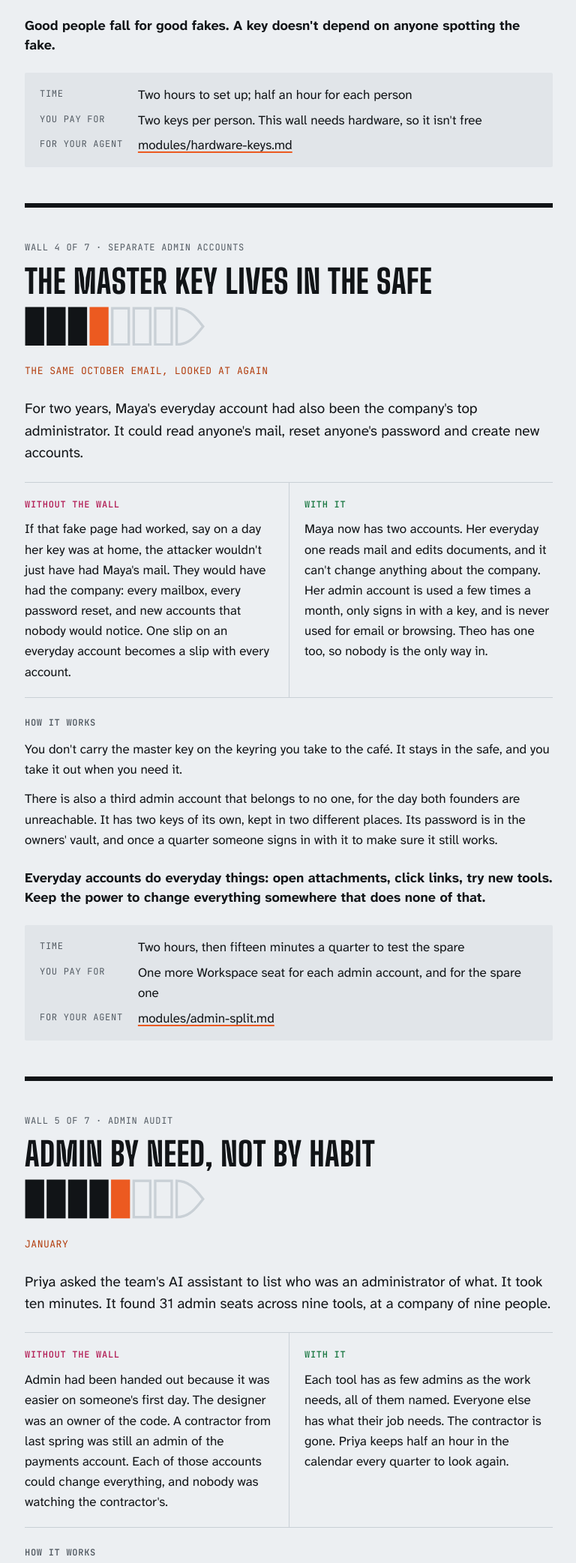
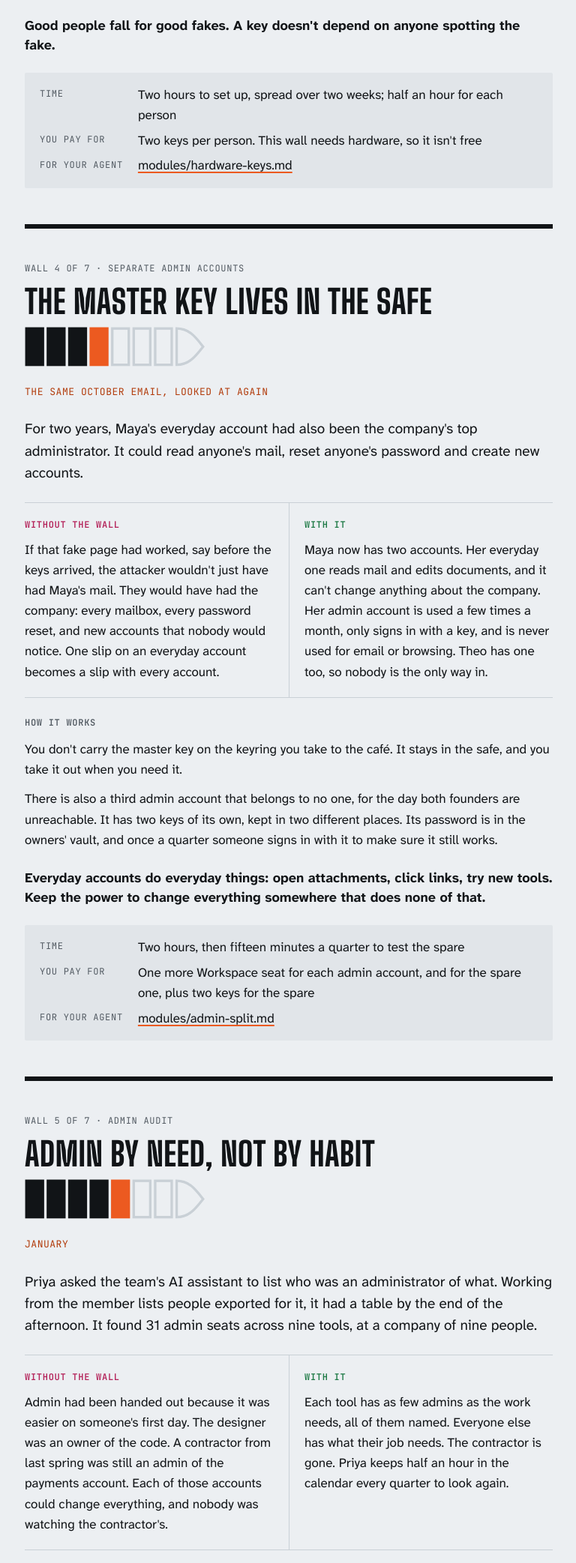
Before and after one commit to bulkhead-labs/opsec-baseline, a plain HTML site: page docs/index.html in a window 1280 px wide. Shown: the part 4258-6343 px from the top of the page at 75% size, without its empty margins (255-1023 px from the left). Drawn offline with Linux system fonts and the light colour scheme.

Commit message:
Address review: break-glass reach, key-only sign-in for new accounts, a way back for restricted apps
- admin-split: every super admin is a 1Password owner, so the
  break-glass password stays reachable when Google is the problem;
  another super admin's backup codes are the way back; Super Admin only
  for the two named people.
- hardware-keys: lost-key list before enforcement; one-day enrollment
  period on the admins group; Google's name for the grace period; a key
  PIN you can remember.
- ai-connector-scopes: the apps teams forget before restricting Gmail
  and Drive, and how to restore one; depends on password-manager.
- phone-sim depends on admin-split.
- password-manager: Unlock with SSO doesn't remove people from
  1Password; the later handoffs name their checks.
- Story: no overclaims on time, cost or what a Gmail permission can hold.

Co-Authored-By: Claude Opus 5.5 <noreply@anthropic.com>
Signed-off-by: agent-ar-00 <341031384+agent-ar-00@users.noreply.github.com>

```diff
--- a/docs/index.html
+++ b/docs/index.html
@@ -246,7 +246,7 @@ footer { border-top: 1px solid var(--line); padding-top: 1.5rem; color: var(--mu
   </div>
   <p class="why">Good people fall for good fakes. A key doesn't depend on anyone spotting the fake.</p>
   <dl class="takes">
-    <dt>Time</dt><dd>Two hours to set up; half an hour for each person</dd>
+    <dt>Time</dt><dd>Two hours to set up, spread over two weeks; half an hour for each person</dd>
     <dt>You pay for</dt><dd>Two keys per person. This wall needs hardware, so it isn't free</dd>
     <dt>For your agent</dt><dd><a href="https://github.com/bulkhead-labs/opsec-baseline/blob/main/modules/hardware-keys.md">modules/hardware-keys.md</a></dd>
   </dl>
@@ -263,7 +263,7 @@ footer { border-top: 1px solid var(--line); padding-top: 1.5rem; color: var(--mu
   <div class="pair">
     <div class="without">
       <p class="label">Without the wall</p>
-      <p>If that fake page had worked, say on a day her key was at home, the attacker wouldn't just have had Maya's mail. They would have had the company: every mailbox, every password reset, and new accounts that nobody would notice. One slip on an everyday account becomes a slip with every account.</p>
+      <p>If that fake page had worked, say before the keys arrived, the attacker wouldn't just have had Maya's mail. They would have had the company: every mailbox, every password reset, and new accounts that nobody would notice. One slip on an everyday account becomes a slip with every account.</p>
     </div>
     <div class="with">
       <p class="label">With it</p>
@@ -278,7 +278,7 @@ footer { border-top: 1px solid var(--line); padding-top: 1.5rem; color: var(--mu
   <p class="why">Everyday accounts do everyday things: open attachments, click links, try new tools. Keep the power to change everything somewhere that does none of that.</p>
   <dl class="takes">
     <dt>Time</dt><dd>Two hours, then fifteen minutes a quarter to test the spare</dd>
-    <dt>You pay for</dt><dd>One more Workspace seat for each admin account, and for the spare one</dd>
+    <dt>You pay for</dt><dd>One more Workspace seat for each admin account, and for the spare one, plus two keys for the spare</dd>
     <dt>For your agent</dt><dd><a href="https://github.com/bulkhead-labs/opsec-baseline/blob/main/modules/admin-split.md">modules/admin-split.md</a></dd>
   </dl>
 </section>
@@ -290,7 +290,7 @@ footer { border-top: 1px solid var(--line); padding-top: 1.5rem; color: var(--mu
     <svg class="hull" viewBox="-1 -1 109 24" role="img" aria-label="A hull with seven compartments; wall 5 of 7 lit"><rect class="c done" x="0" y="0" width="10" height="22"/><rect class="c done" x="13" y="0" width="10" height="22"/><rect class="c done" x="26" y="0" width="10" height="22"/><rect class="c done" x="39" y="0" width="10" height="22"/><rect class="c lit" x="52" y="0" width="10" height="22"/><rect class="c" x="65" y="0" width="10" height="22"/><rect class="c" x="78" y="0" width="10" height="22"/><path class="bow" d="M91 0 C99 0 103 6 107 11 C103 16 99 22 91 22 Z"/></svg>
   </div>
   <p class="when">January</p>
-  <p class="scene">Priya asked the team's AI assistant to list who was an administrator of what. It took ten minutes. It found 31 admin seats across nine tools, at a company of nine people.</p>
+  <p class="scene">Priya asked the team's AI assistant to list who was an administrator of what. Working from the member lists people exported for it, it had a table by the end of the afternoon. It found 31 admin seats across nine tools, at a company of nine people.</p>
   <div class="pair">
     <div class="without">
       <p class="label">Without the wall</p>
@@ -337,7 +337,7 @@ footer { border-top: 1px solid var(--line); padding-top: 1.5rem; color: var(--mu
   </div>
   <p class="why">A phone number was never meant to prove who you are. Lock it, and stop letting it open the accounts that matter.</p>
   <dl class="takes">
-    <dt>Time</dt><dd>Half an hour for each person</dd>
+    <dt>Time</dt><dd>Half an hour for whoever runs the tools; half an hour for each person</dd>
     <dt>You pay for</dt><dd>Nothing. It takes time only</dd>
     <dt>For your agent</dt><dd><a href="https://github.com/bulkhead-labs/opsec-baseline/blob/main/modules/phone-sim.md">modules/phone-sim.md</a></dd>
   </dl>
@@ -363,7 +363,7 @@ footer { border-top: 1px solid var(--line); padding-top: 1.5rem; color: var(--mu
   </div>
   <div class="how">
     <p class="label">How it works</p>
-    <p>A new assistant gets the key to write letters, not the key to post them. For each connector, the team writes down what it needs to do its job and gives it that much. Google's own permissions can't say "drafts but never send", so for email the limit has to come from the tool's own settings. Where a tool has no such setting, the connector waits.</p>
+    <p>For each connector, the team writes down what it needs to do its job and gives it that much. Usually that is a real lock: the assistant simply can't reach the shared drive. Email is the exception. Google's permissions can't say "write drafts but never send", so an assistant that can draft could also send. There the line is the tool's own setting, and the team writes down that it is a rule rather than a lock, and checks it every quarter. Where a tool has no such setting, the connector waits.</p>
   </div>
   <p class="why">Assistants read whatever anyone sends them. The walls around what they can do are what keep a bad message from becoming a bad day.</p>
   <dl class="takes">
@@ -397,7 +397,7 @@ footer { border-top: 1px solid var(--line); padding-top: 1.5rem; color: var(--mu
       <li>About a month of afternoons, mostly for Priya, with the assistant doing the reading and the checklist.</li>
       <li>A Google Workspace seat and a 1Password seat per person.</li>
       <li>Two hardware keys per person.</li>
-      <li>One more Workspace seat for each admin account.</li>
+      <li>One more Workspace seat for each admin account, and two more keys for the spare one.</li>
     </ul>
   </div>
   <div class="stack">
```
Also changed, not shown: site/story.html (+7 -7 lines), 9 other files.
